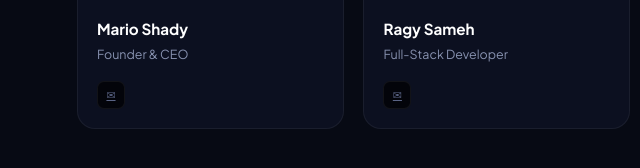
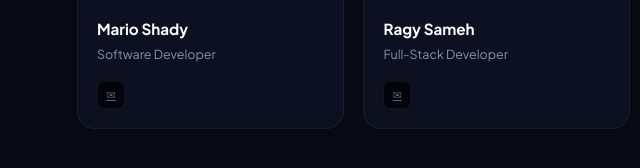
Before and after one commit to RagySamehW/NovamindAi_Web, a website: page nova-mind-v3/index.html in a window 1280 px wide. Shown: the part 11674-11842 px from the top of the page, 0-640 px from the left. Drawn offline with Linux system fonts and the light colour scheme; animation ran at ten frames a second.

Commit message:
Change Mario Shady role to Software Developer
Co-Authored-By: Claude Sonnet 4.6 <noreply@anthropic.com>

```diff
--- a/nova-mind-v3/index.html
+++ b/nova-mind-v3/index.html
@@ -629,7 +629,7 @@
     <p class="sec-sub" style="margin-top:.5rem">A tight team of experienced developers, designers, and strategists.</p>
   </div>
   <div class="team-grid fade-up">
-    <div class="team-card"><div class="tc-top"><div class="tc-bg tbg1"></div><div class="tc-av tav1">MS</div></div><div class="tc-body"><h3>Mario Shady</h3><div class="tc-role">Founder &amp; CEO</div><div class="tc-socials"><a href="mailto:marioshady0@gmail.com" class="tc-social" title="Email">✉</a></div></div></div>
+    <div class="team-card"><div class="tc-top"><div class="tc-bg tbg1"></div><div class="tc-av tav1">MS</div></div><div class="tc-body"><h3>Mario Shady</h3><div class="tc-role">Software Developer</div><div class="tc-socials"><a href="mailto:marioshady0@gmail.com" class="tc-social" title="Email">✉</a></div></div></div>
     <div class="team-card"><div class="tc-top"><div class="tc-bg tbg2"></div><div class="tc-av tav2">RS</div></div><div class="tc-body"><h3>Ragy Sameh</h3><div class="tc-role">Full-Stack Developer</div><div class="tc-socials"><a href="mailto:Ragusameh5@gmail.com" class="tc-social" title="Email">✉</a></div></div></div>
     <div class="team-card"><div class="tc-top"><div class="tc-bg tbg3"></div><div class="tc-av tav3">BG</div></div><div class="tc-body"><h3>Bisho George</h3><div class="tc-role">Software Developer</div><div class="tc-socials"><a href="mailto:Bishoy.george.eg@gmail.com" class="tc-social" title="Email">✉</a></div></div></div>
     <div class="team-card"><div class="tc-top"><div class="tc-bg tbg4"></div><div class="tc-av tav4">KE</div></div><div class="tc-body"><h3>Kero</h3><div class="tc-role">Software Developer</div><div class="tc-socials"><a href="mailto:kiroelkess@gmail.com" class="tc-social" title="Email">✉</a></div></div></div>
```
